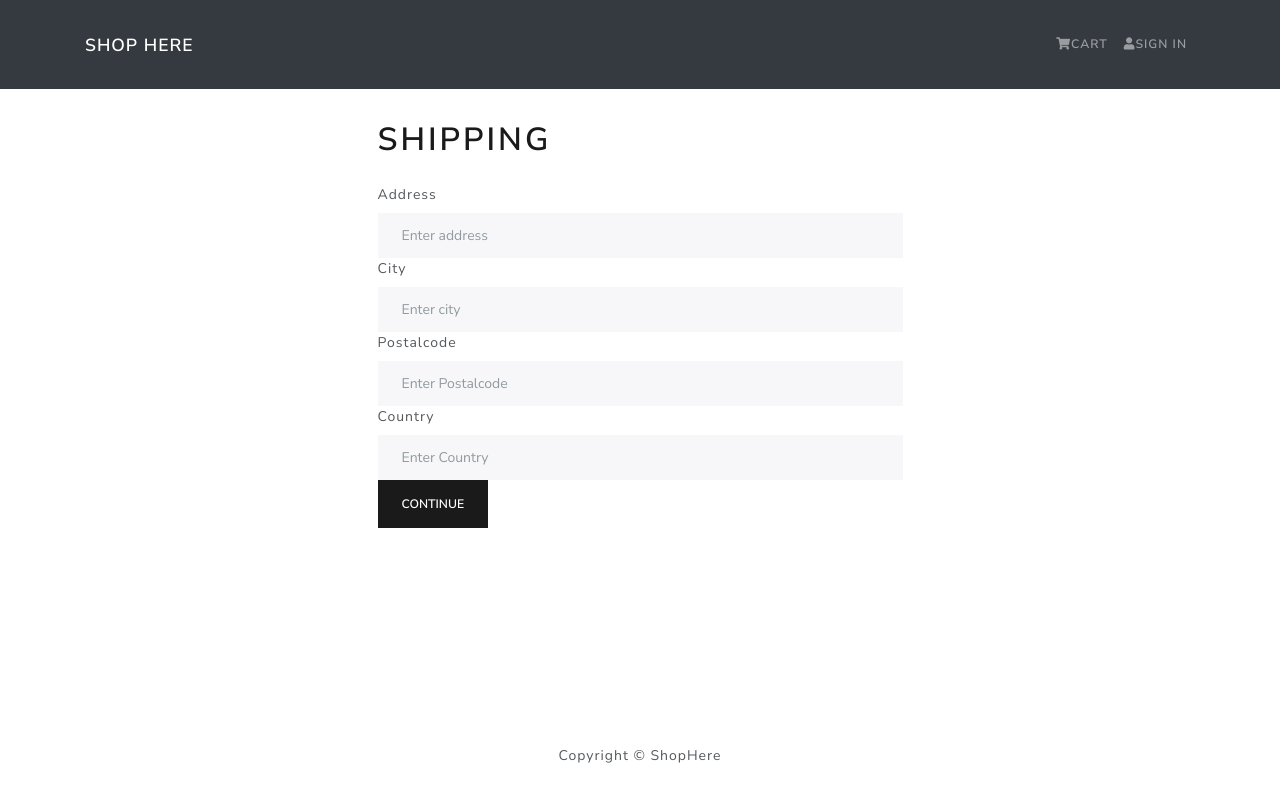
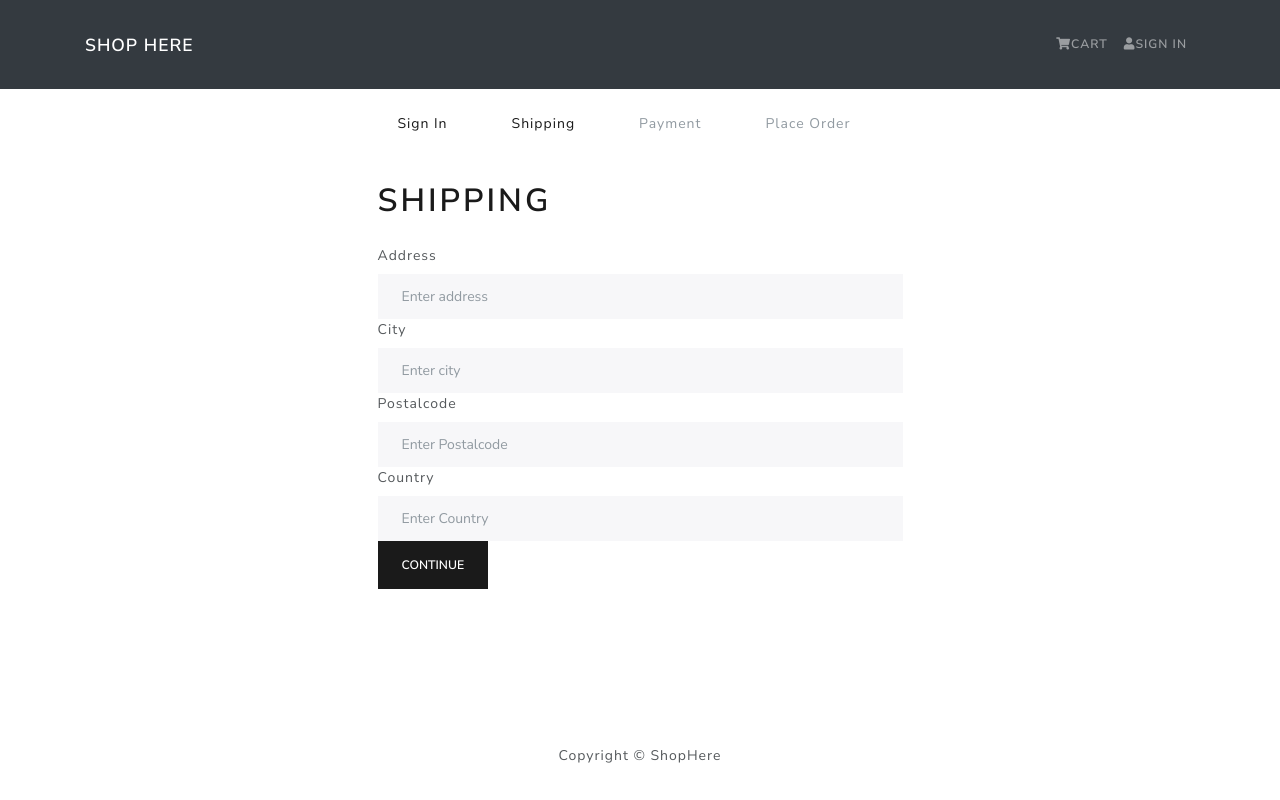
Before and after one commit to jenobpj/ShopHere, a React (Create React App) app in the folder frontend/: page /shipping in a window 1280 px wide. Built offline with nearby package versions, Linux system fonts and the light colour scheme.

Commit message:
add shipmentscreen

```diff
--- a/frontend/src/Pages/ShippingScreen.js
+++ b/frontend/src/Pages/ShippingScreen.js
@@ -6,6 +6,7 @@ import Loader from "../Components/Loader";
 import { useNavigate } from "react-router-dom";
 import Formcontainer from "../Components/FormContainer";
 import { saveShippingAddress } from "../actions/cartActions";
+import Checkoutsteps from "../Components/CheckoutSteps";
 
 const Shippingscreen = () => {
   const cart = useSelector((state) => state.cart);
@@ -25,6 +26,7 @@ const Shippingscreen = () => {
   };
   return (
     <Formcontainer>
+      <Checkoutsteps step1 step2 />
       <h1>Shipping</h1>
       <Form onSubmit={submitHandler}>
         <Form.Group controlId="address">
```
